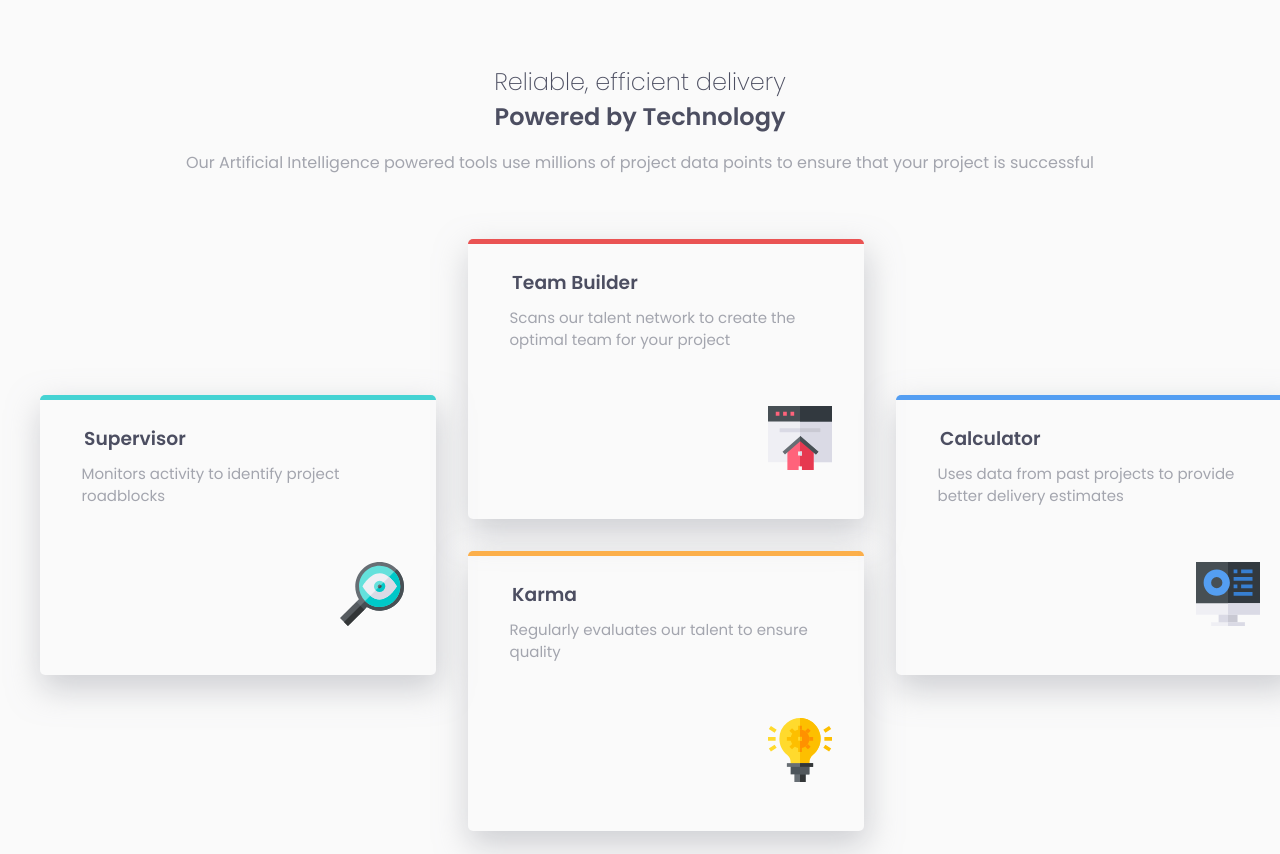
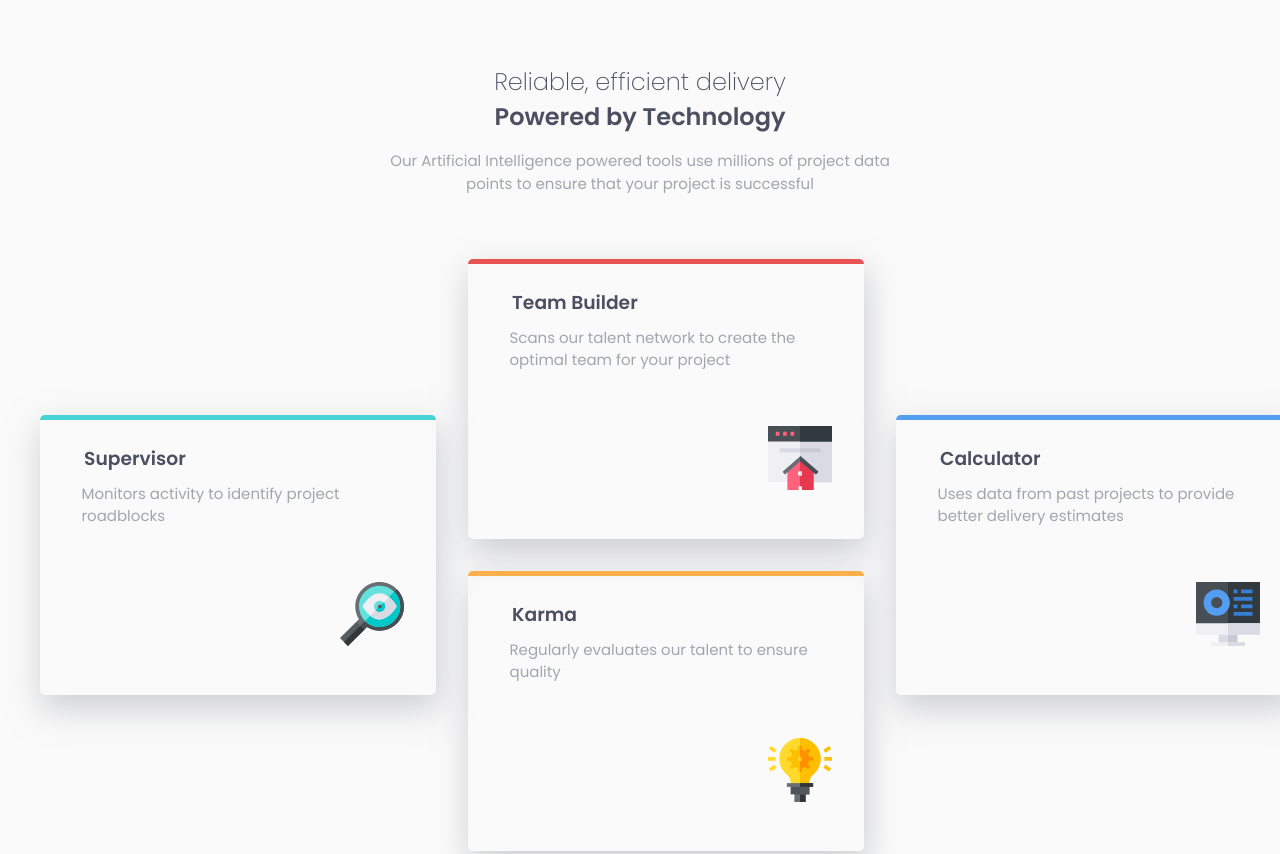
Before and after one commit to mritunjaysaha/Four-card-section, a plain HTML site: page index.html in a window 1280 px wide. Shown: the top 854 px of the page. Drawn offline with Linux system fonts and the light colour scheme.

Commit message:
change the paragraph width in the header tag

```diff
--- a/styles/styles.scss
+++ b/styles/styles.scss
@@ -54,7 +54,7 @@ main {
 
     p {
         padding-top: 1em;
-        color: $GrayishBlue;
+        // color: $GrayishBlue;
     }
 }
 h2,
@@ -132,6 +132,12 @@ h3 {
         grid-template-areas: "1 2 3";
         grid-column-gap: 2em;
     }
+    .header {
+        p {
+            color: red($color: #000000);
+            width: 50%;
+        }
+    }
     .cards {
         h3 {
             padding: 0.5em 1.5em;
```
Also changed, not shown: styles/styles.css.
